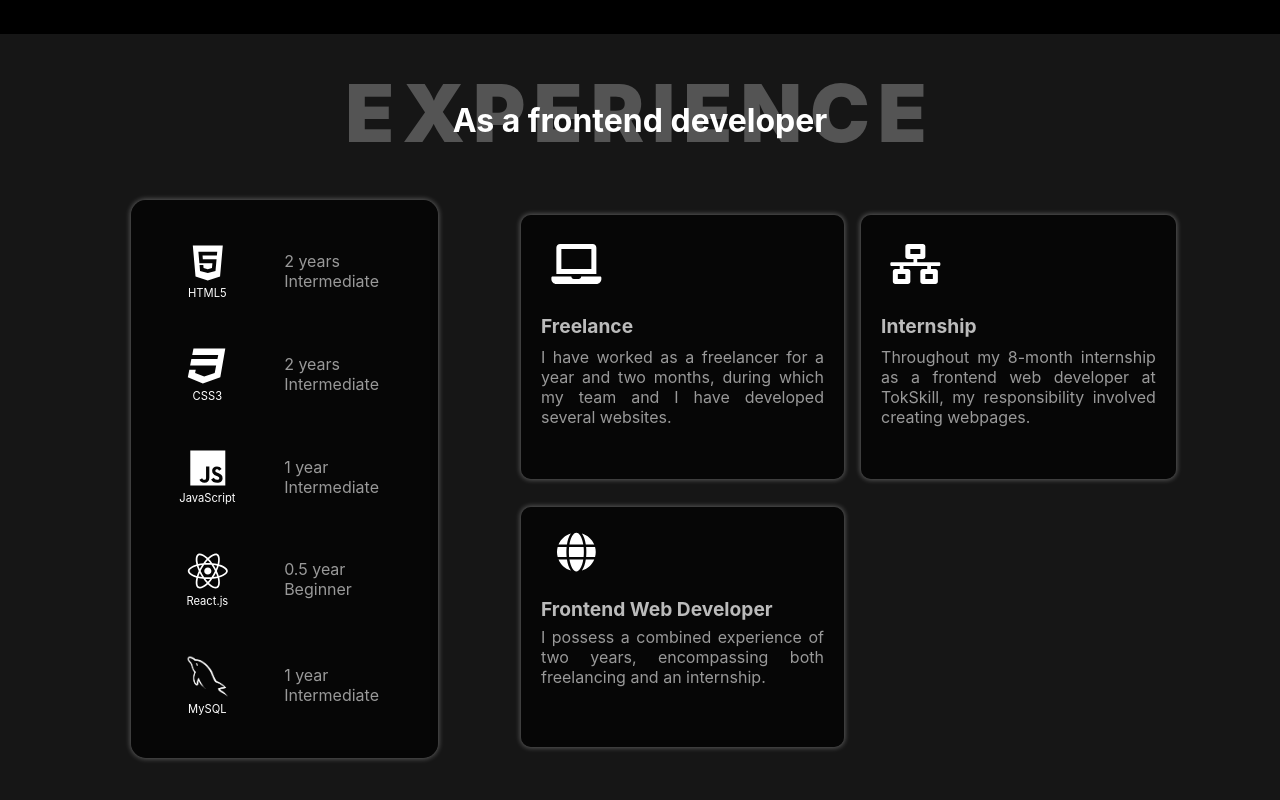
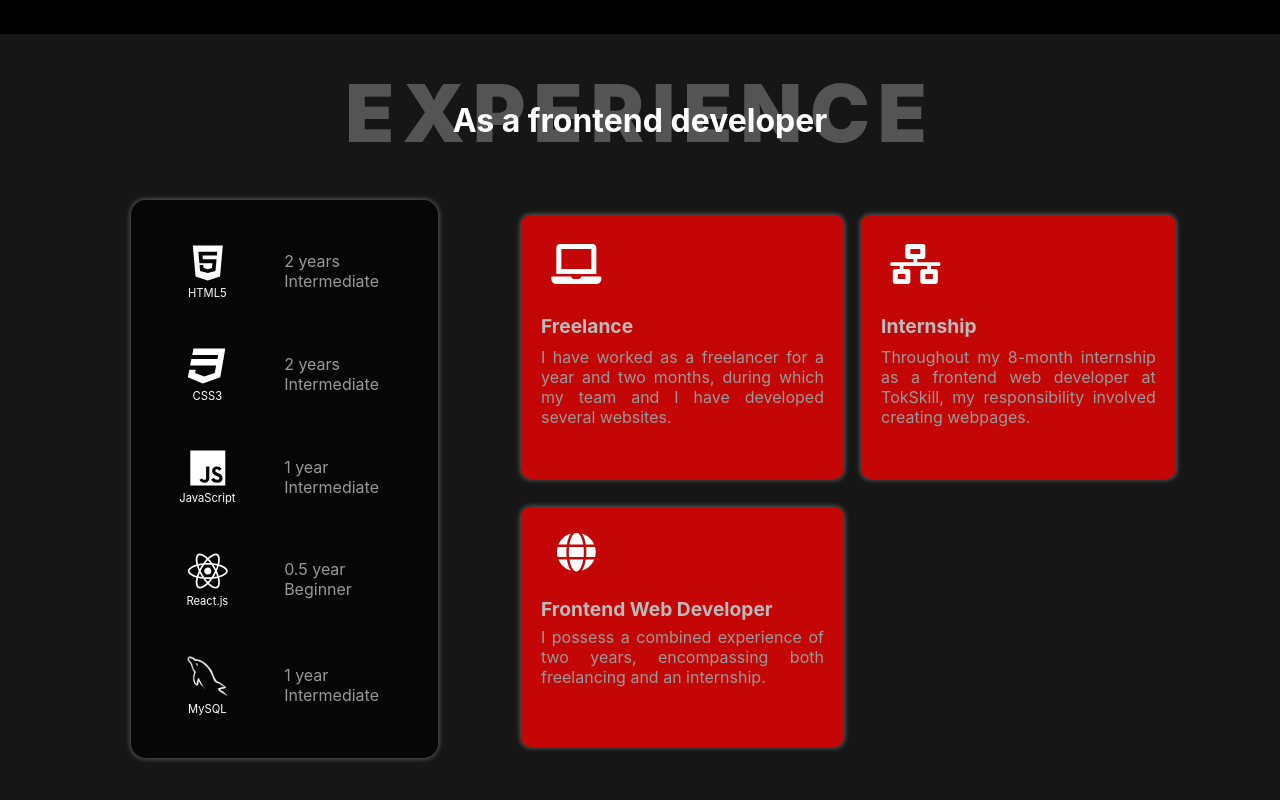
Before and after one commit to Swapnil-Mannurkar/portfolio, a React (Create React App) app: page / in a window 1280 px wide. Shown: the part 1262-2062 px from the top of the page. Built offline with nearby package versions, Linux system fonts and the light colour scheme; grey boxes are pictures that could not be loaded.

Commit message:
first commit

```diff
--- a/src/components/ExpCard.css
+++ b/src/components/ExpCard.css
@@ -3,7 +3,7 @@
   height: 78%;
   margin: auto;
   padding: 0 20px;
-  background-color: rgba(0, 0, 0, 0.75);
+  background-color: rgba(255, 0, 0, 0.75);
   border-radius: 10px;
   box-shadow: 0px 0px 5px 1px #ffffff4b;
   display: grid;
```
